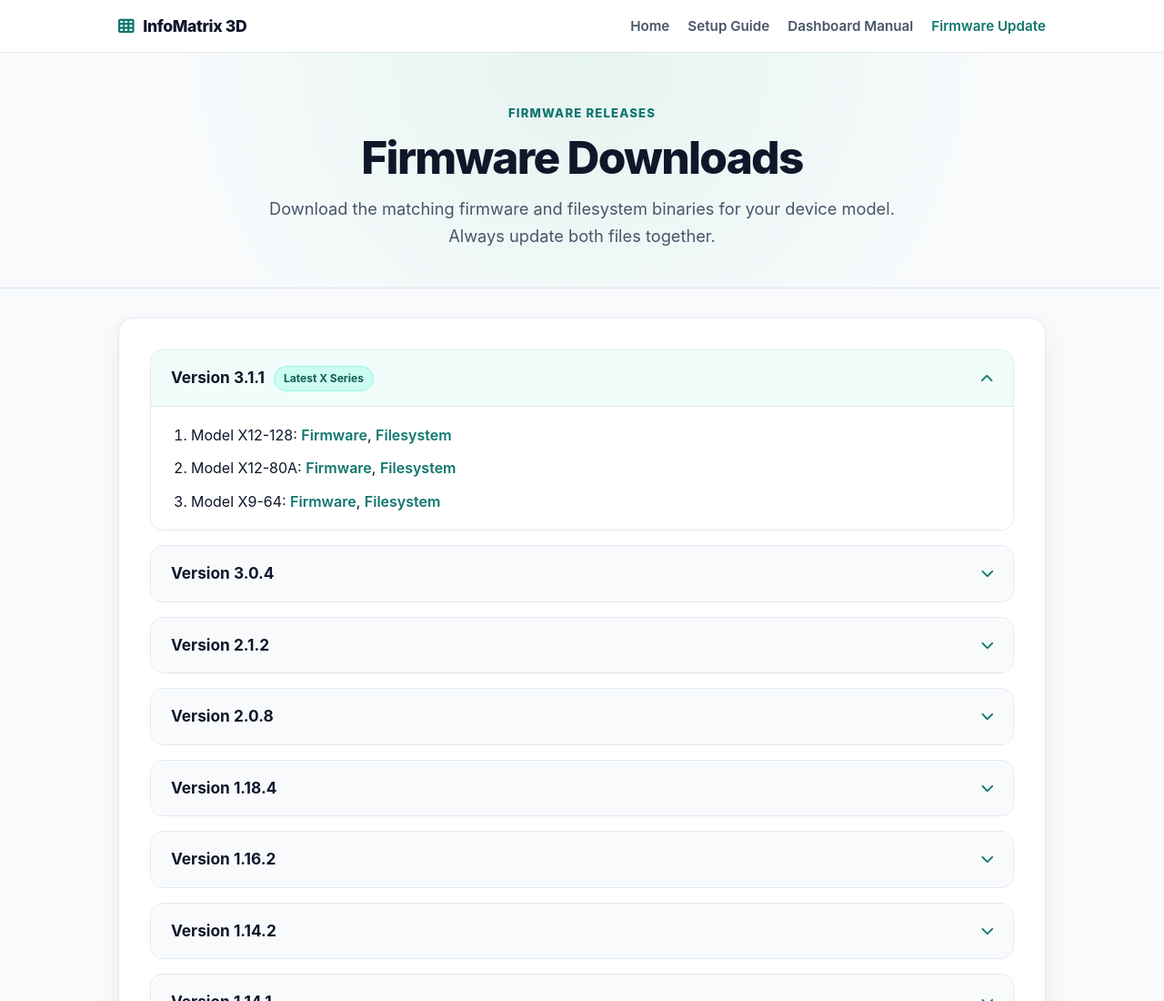
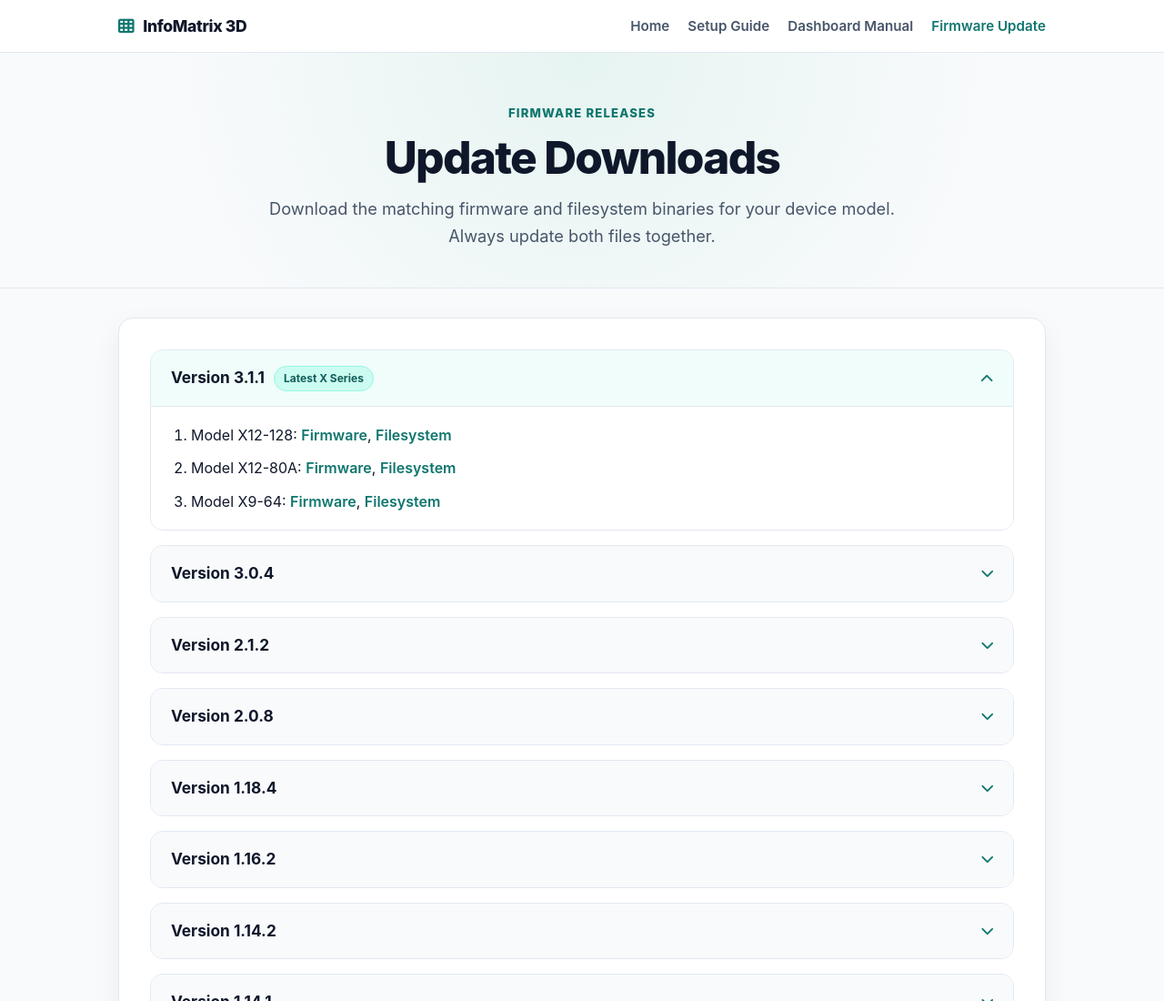
Before and after one commit to mortuza001/matrix_update, a plain HTML site: page index3.html in a window 1280 px wide. Shown: the top 1100 px of the page at 91% size. Drawn offline with Linux system fonts and the light colour scheme.

Commit message:
Update index3.html

```diff
--- a/index3.html
+++ b/index3.html
@@ -276,7 +276,7 @@
 
   <header>
     <p class="eyebrow">Firmware Releases</p>
-    <h1>Firmware Downloads</h1>
+    <h1>Update Downloads</h1>
     <p class="tagline">Download the matching firmware and filesystem binaries for your device model. Always update both files together.</p>
   </header>
 
```
